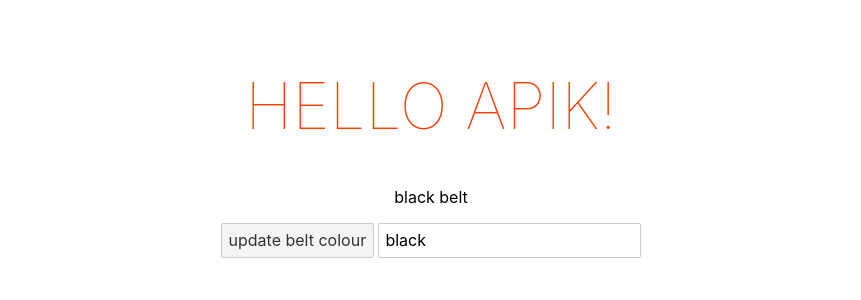
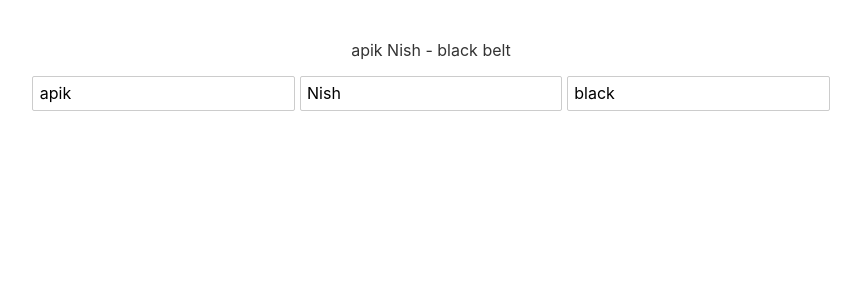
Before and after one commit to apikmeister/svelte-tuto, a Svelte app: page / in a window 1280 px wide. Shown: the top 300 px of the page, without its empty margins (209-1070 px from the left). Built offline with nearby package versions, Linux system fonts and the light colour scheme.

Commit message:
handle more than one realtime

```diff
--- a/src/App.svelte
+++ b/src/App.svelte
@@ -1,5 +1,6 @@
 <script>
-	let name = 'apik';
+	let firstName = 'apik';
+	let lastName = 'Nish';
 	let beltColour = 'black'
 
 	const handleClick = () => {
@@ -12,9 +13,11 @@
 </script>
 
 <main>
-	<h1>Hello {name}!</h1>
-	<p style="color: {beltColour}">{beltColour} belt</p>
-	<button on:click={handleClick}>update belt colour</button>
+	<!-- <h1>Hello {name}!</h1> -->
+	<p>{firstName} {lastName} - {beltColour} belt</p>
+	<input type="text" bind:value={firstName}>
+	<input type="text" bind:value={lastName}>
+	<!-- <button on:click={handleClick}>update belt colour</button> -->
 	<!-- <input type="text" on:input={handleInput} value={beltColour}> -->
 	<input type="text" bind:value={beltColour}>
 </main>
```
